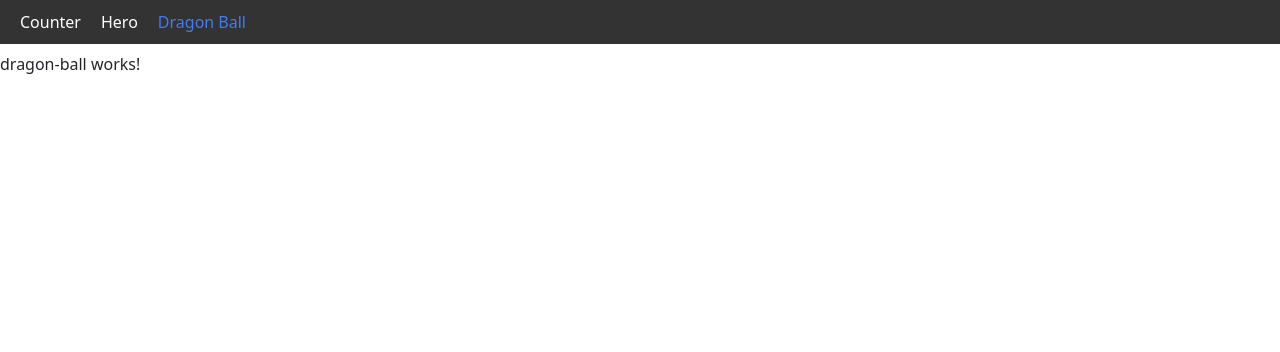
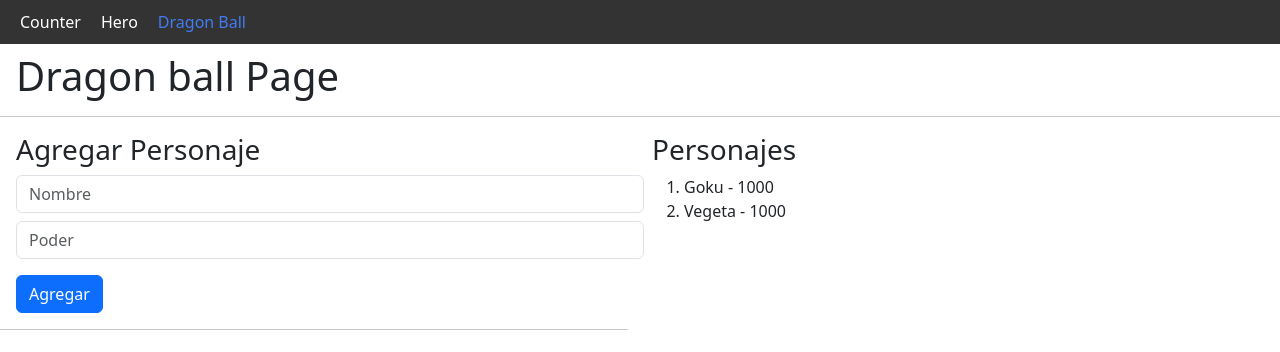
Before and after one commit to CopernicoDev/bases-angular, an Angular app: page /dragon-ball in a window 1280 px wide. Shown: the top 352 px of the page. Built offline with nearby package versions, Linux system fonts and the light colour scheme.

Commit message:
Añadiendo estilos a la práctica con bootstrap

```diff
--- a/src/app/pages/dragon-ball/dragon-ball.html
+++ b/src/app/pages/dragon-ball/dragon-ball.html
@@ -1 +1,21 @@
-<p>dragon-ball works!</p>
+<h1 class="ms-3">Dragon ball Page</h1>
+<hr>
+<section class="row">
+    <div class="col-12 col-sm-6">
+        <h3 class="ms-3">Agregar Personaje</h3>
+        <input type="text" class="form-control ms-3 mb-2" placeholder="Nombre">
+        <input type="text" class="form-control ms-3 mb-2" placeholder="Poder">
+        <button class="btn btn-primary mt-2 ms-3">Agregar</button>
+        <hr>
+    </div>
+    <div class="col-12 col-sm-6">
+        <h3>Personajes</h3>
+        <ol>
+            <li>Goku - 1000</li>
+            <li>Vegeta - 1000</li>
+        </ol>
+
+    </div>
+</section>
+<!-- ng-content es como si se injectara el contenido de otro componente -->
+<!-- ng-content es como si se injectara el contenido de otro componente -->
```
